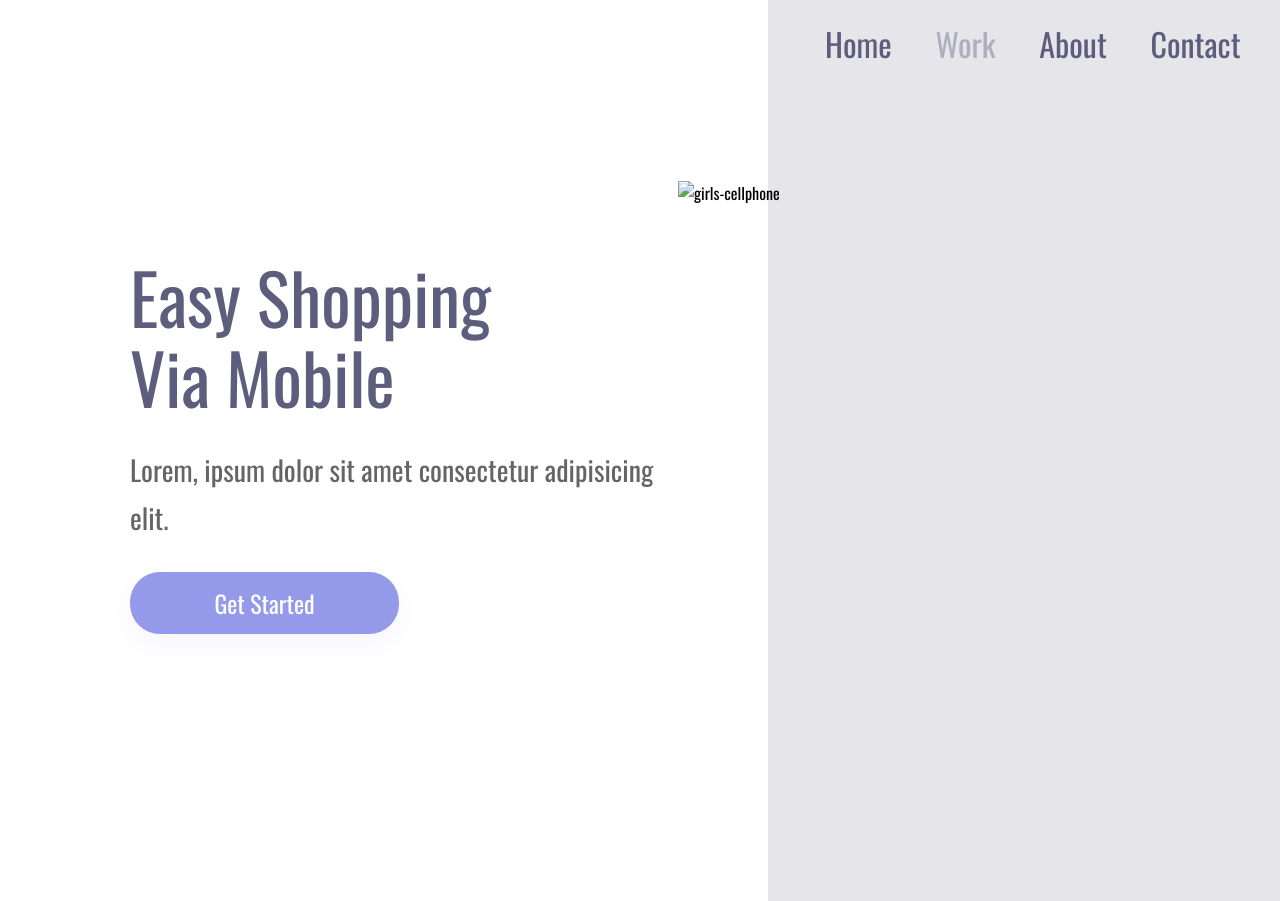
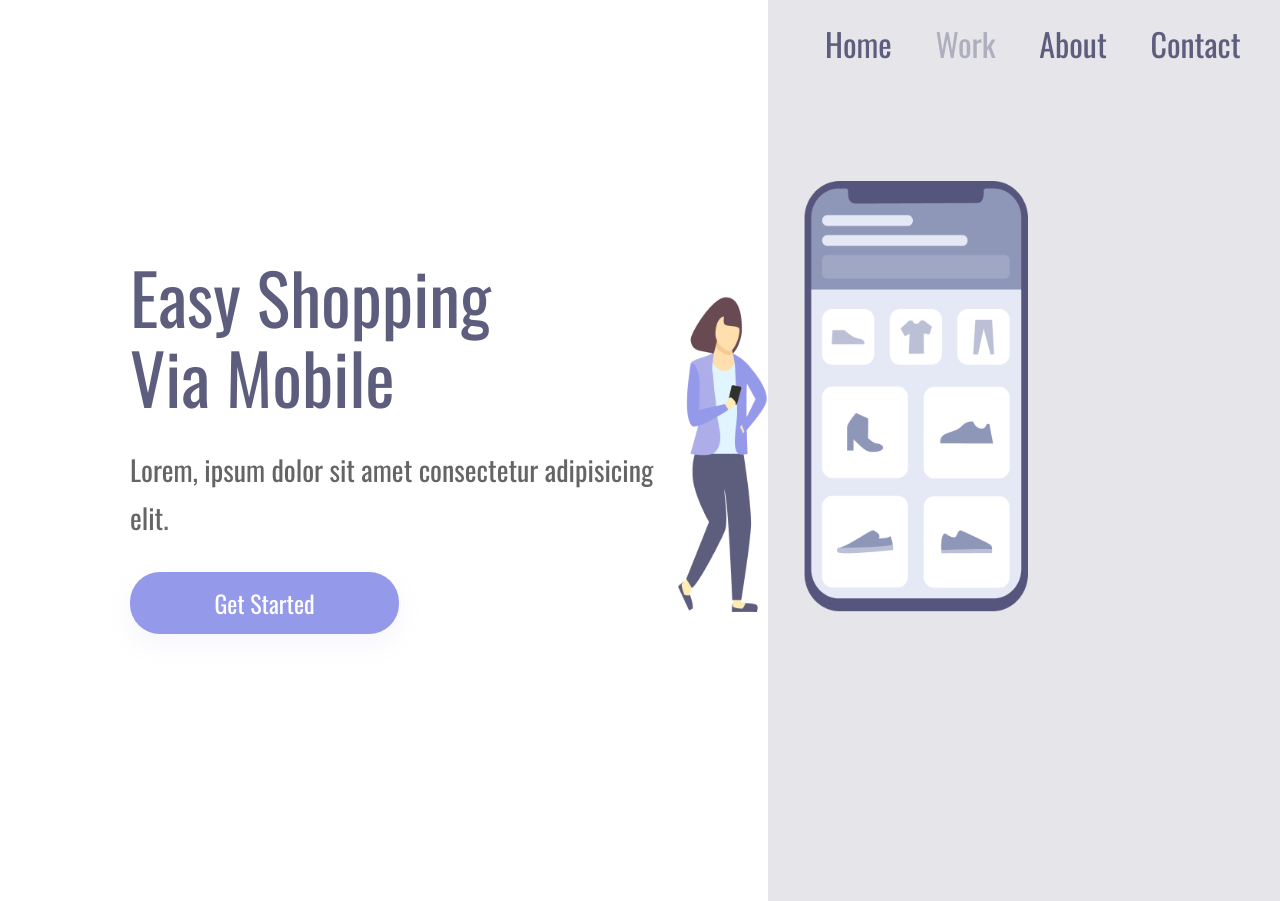
Before and after one commit to Lucas-Mep/figma-2-landing-page, a plain HTML site: page index.html in a window 1280 px wide. Shown: the top 901 px of the page. Drawn offline with nearby package versions, Linux system fonts and the light colour scheme.

Commit message:
Correcao imgagem

```diff
--- a/index.html
+++ b/index.html
@@ -28,7 +28,7 @@
           <a>About</a>
           <a>Contact</a>
         </header>
-        <img src="./Illustration-3-3.png" alt="girls-cellphone" />
+        <img src="./assets/Illustration-3-3.png" alt="girls-cellphone" />
       </section>
     </div>
   </body>
```
